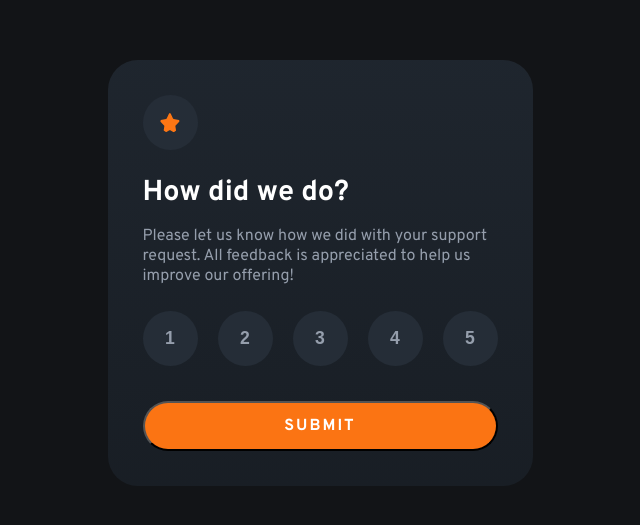
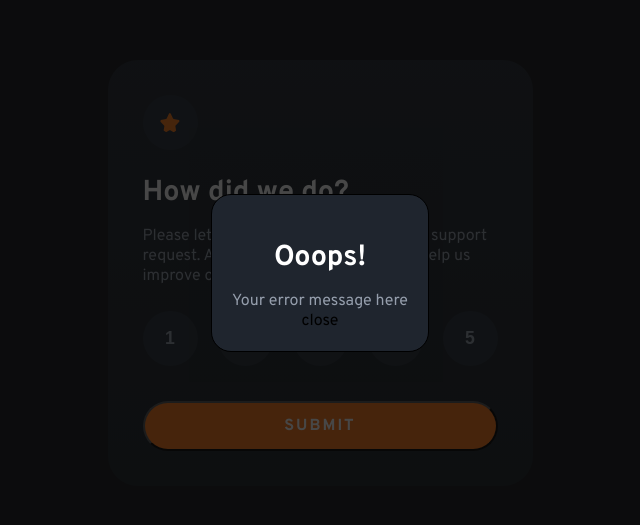
Before and after one commit to pRicard0/Interactive-rating, a plain HTML site: page index.html in a window 1280 px wide. Shown: the part 127-652 px from the top of the page, without its empty margins (320-960 px from the left). Drawn offline with Linux system fonts and the light colour scheme.

Commit message:
html modal finished with some css adjustments

```diff
--- a/index.html
+++ b/index.html
@@ -40,6 +40,15 @@
     </p>
   </section>
 
+  <div class="modal">
+    <div class="modal-content">
+      <h1 class="title">Ooops!</h1>
+      <p class="text">Your error message here</p>
+      <span class="close-button">close</span>
+    </div>
+
+  </div>
+
   <script src="./script.js"></script>
 
 </body>
--- a/style.css
+++ b/style.css
@@ -24,7 +24,7 @@ body {
     display: none;
 }
 
-div span {
+div #selected-text {
     display: flex;
     align-items: center;
     border-radius: 16px;
@@ -37,7 +37,7 @@ div span {
     margin-bottom: 15px;
 }
 
-span {
+#selected-text {
     color: hsl(25, 97%, 53%);
 }
 
@@ -148,14 +148,16 @@ button:hover {
     width: 100vw;
     top: 0;
     left: 0;
-    background-color: rgba(52, 52, 50, 0.750);
-    opacity: 0;
-    visibility: hidden;
+    background-color: rgba(10, 10, 10, 0.75);
+    display: flex;
+    justify-content: center;
+    align-items: center;
 }
 
 .modal-content {
-    background-color: linear-gradient(hsl(213, 20%, 15%), hsl(213, 20%, 12%));
+    background-color: hsl(213, 20%, 15%);
     border: 1px solid black;
     padding: 20px;
     text-align: center;
+    border-radius: 20px;
 }
```
